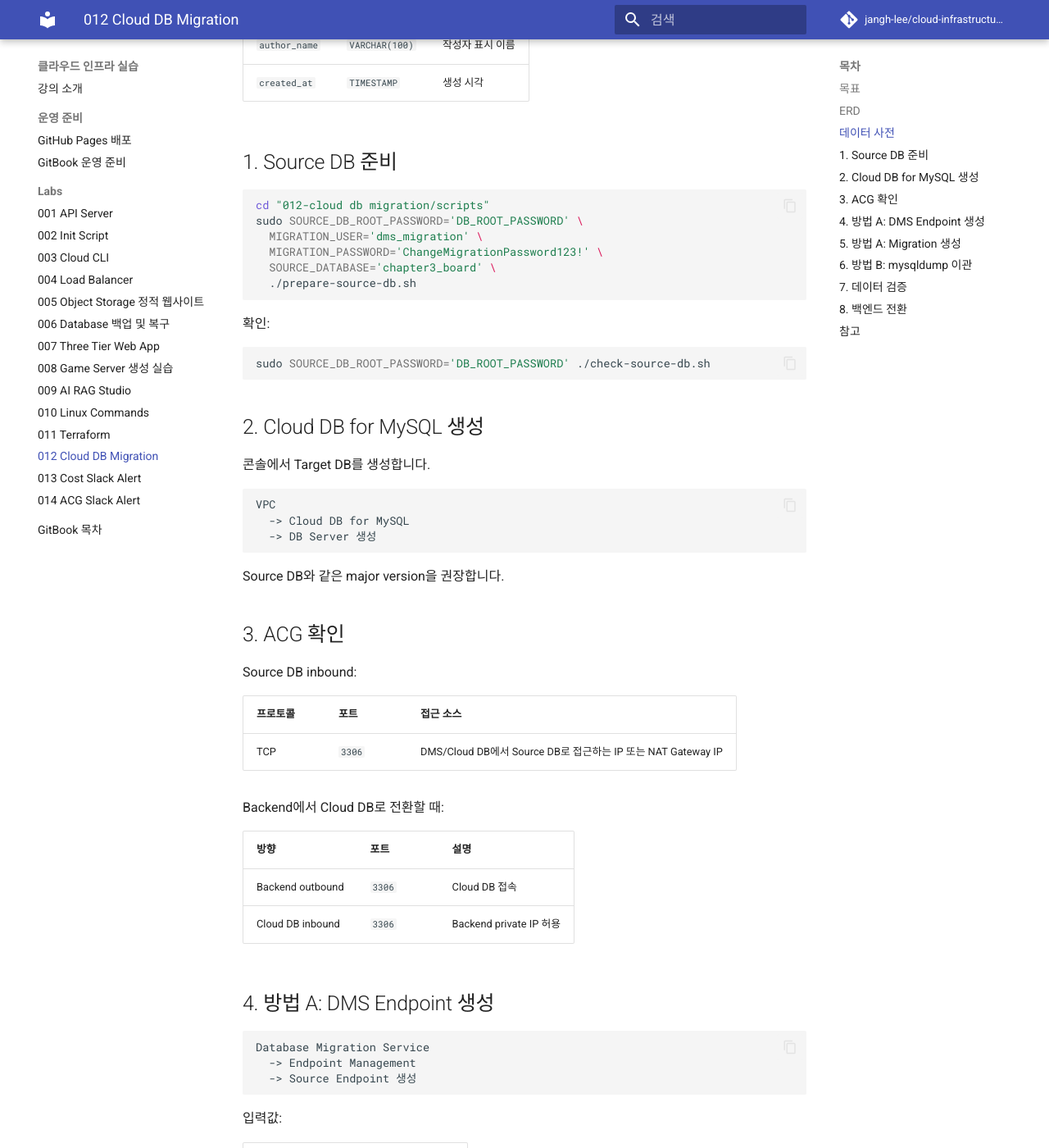
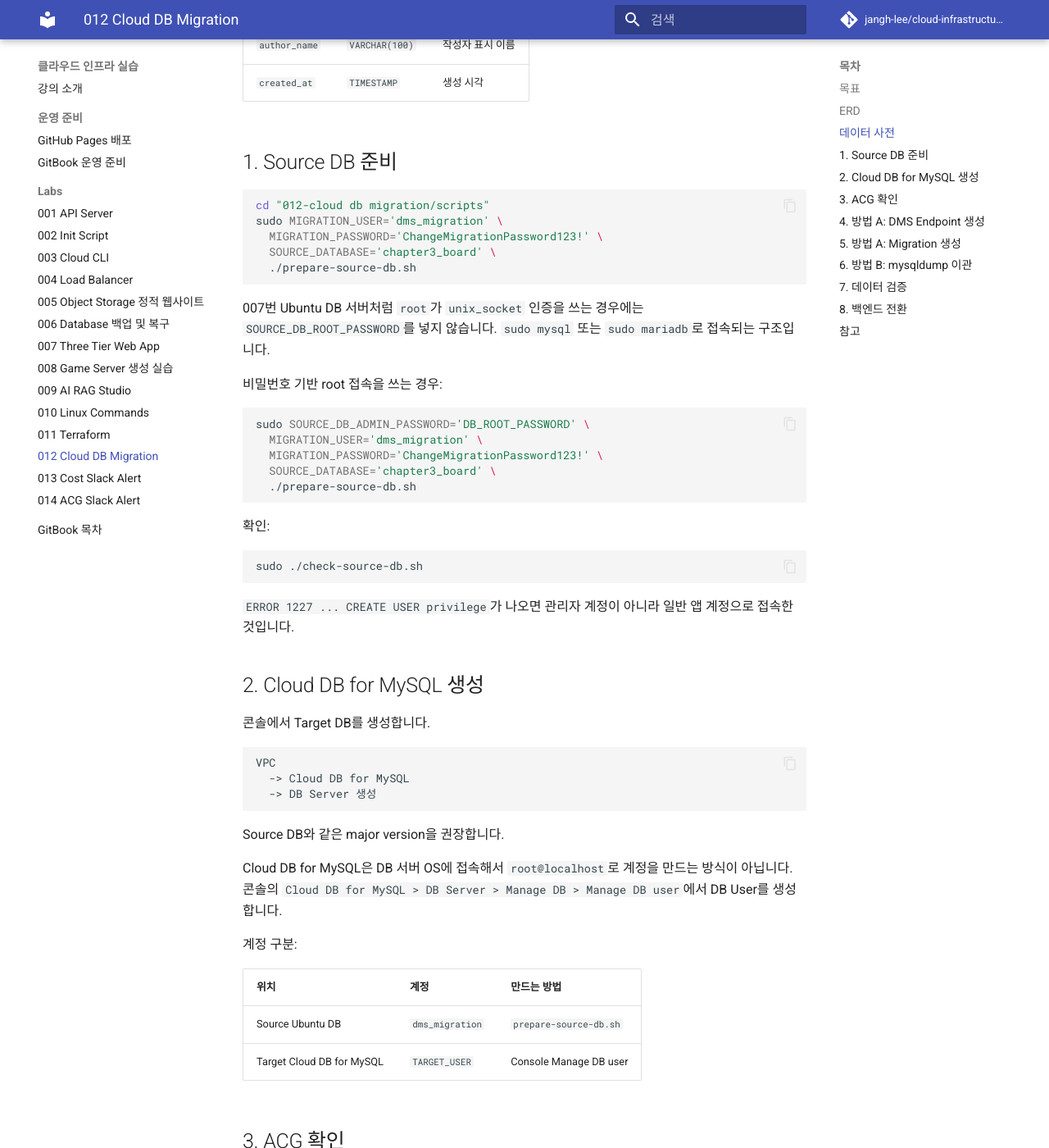
Before and after one commit to jangh-lee/cloud-infrastructure-lecture-example, an MkDocs documentation site: the page built from gitbook/labs/012-cloud-db-migration.md, in a window 1280 px wide and 1400 px high, scrolled down 1364 px. Shown: the whole window at 82% size. Built offline with MkDocs 1.6.1 and Material for MkDocs 9.7.7, drawn with Linux system fonts in a browser that asks for light colours; comment, search, counter and statistics services are not loaded.

Commit message:
Fix Cloud DB migration admin user guidance

````diff
--- a/gitbook/labs/012-cloud-db-migration.md
+++ b/gitbook/labs/012-cloud-db-migration.md
@@ -59,7 +59,18 @@
 
 ```bash
 cd "012-cloud db migration/scripts"
-sudo SOURCE_DB_ROOT_PASSWORD='DB_ROOT_PASSWORD' \
+sudo MIGRATION_USER='dms_migration' \
+  MIGRATION_PASSWORD='ChangeMigrationPassword123!' \
+  SOURCE_DATABASE='chapter3_board' \
+  ./prepare-source-db.sh
+```
+
+007번 Ubuntu DB 서버처럼 `root`가 `unix_socket` 인증을 쓰는 경우에는 `SOURCE_DB_ROOT_PASSWORD`를 넣지 않습니다. `sudo mysql` 또는 `sudo mariadb`로 접속되는 구조입니다.
+
+비밀번호 기반 root 접속을 쓰는 경우:
+
+```bash
+sudo SOURCE_DB_ADMIN_PASSWORD='DB_ROOT_PASSWORD' \
   MIGRATION_USER='dms_migration' \
   MIGRATION_PASSWORD='ChangeMigrationPassword123!' \
   SOURCE_DATABASE='chapter3_board' \
@@ -69,8 +80,10 @@
 확인:
 
 ```bash
-sudo SOURCE_DB_ROOT_PASSWORD='DB_ROOT_PASSWORD' ./check-source-db.sh
+sudo ./check-source-db.sh
 ```
+
+`ERROR 1227 ... CREATE USER privilege`가 나오면 관리자 계정이 아니라 일반 앱 계정으로 접속한 것입니다.
 
 ## 2. Cloud DB for MySQL 생성
 
@@ -83,6 +96,15 @@
 ```
 
 Source DB와 같은 major version을 권장합니다.
+
+Cloud DB for MySQL은 DB 서버 OS에 접속해서 `root@localhost`로 계정을 만드는 방식이 아닙니다. 콘솔의 `Cloud DB for MySQL > DB Server > Manage DB > Manage DB user`에서 DB User를 생성합니다.
+
+계정 구분:
+
+| 위치 | 계정 | 만드는 방법 |
+| --- | --- | --- |
+| Source Ubuntu DB | `dms_migration` | `prepare-source-db.sh` |
+| Target Cloud DB for MySQL | `TARGET_USER` | Console Manage DB user |
 
 ## 3. ACG 확인
 
````
Also changed, not shown: 012-cloud db migration/README.md (+36 -2 lines), 2 other files.
